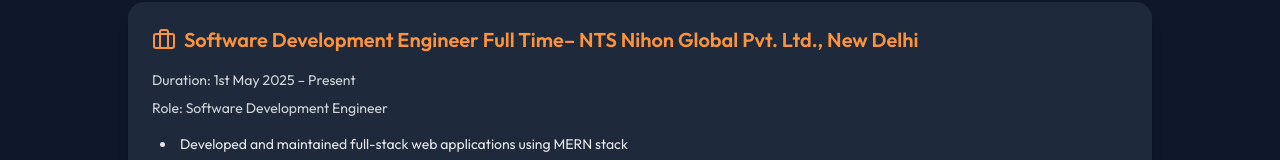
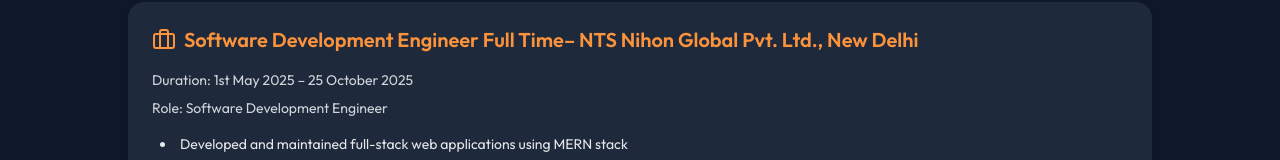
Before and after one commit to Er-Rajnish-Kumar-Tiwari/Biodata, a React (Vite) app in the folder biodata/: page /experience in a window 1280 px wide. Shown: the part 202-362 px from the top of the page. Built offline with nearby package versions, Linux system fonts and the light colour scheme.

Commit message:
Update experience details in experience.jsx
Updated job duration for Software Development Engineer position and modified other experience details.

```diff
--- a/biodata/src/Pages/experience.jsx
+++ b/biodata/src/Pages/experience.jsx
@@ -13,7 +13,7 @@
           <h3 className="text-xl font-semibold text-orange-400 mb-4 flex items-center gap-2">
             <Briefcase /> Software Development Engineer Full Time– NTS Nihon Global Pvt. Ltd., New Delhi
           </h3>
-          <p className="text-sm text-gray-300 mb-2"> Duration: 1st May 2025 – Present</p>
+          <p className="text-sm text-gray-300 mb-2"> Duration: 1st May 2025 – 25 October 2025</p>
           <p className="text-sm text-gray-300 mb-4"> Role: Software Development Engineer</p>
 
           <ul className="list-disc list-inside space-y-2 text-gray-200 text-sm pl-2">
```
